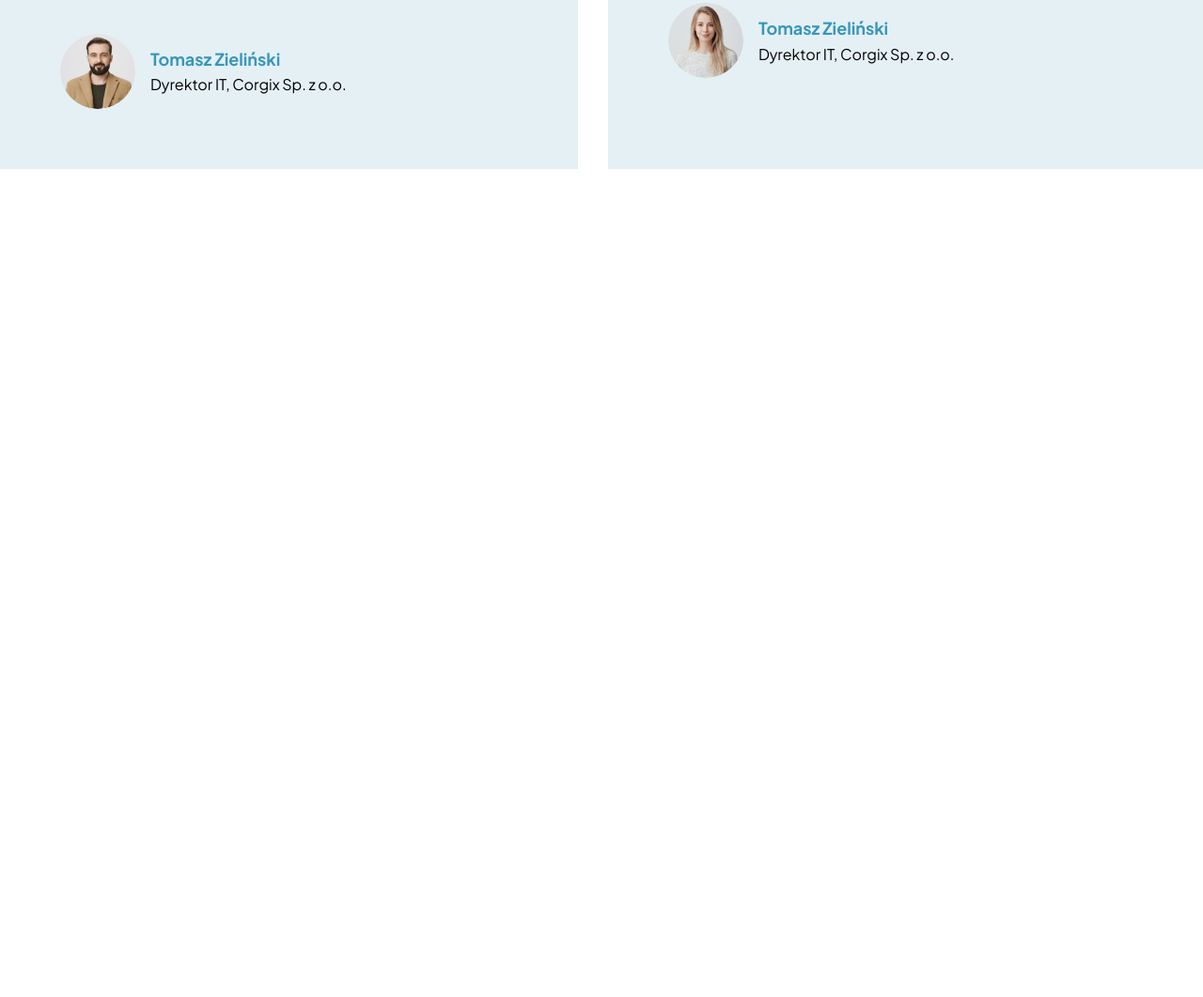
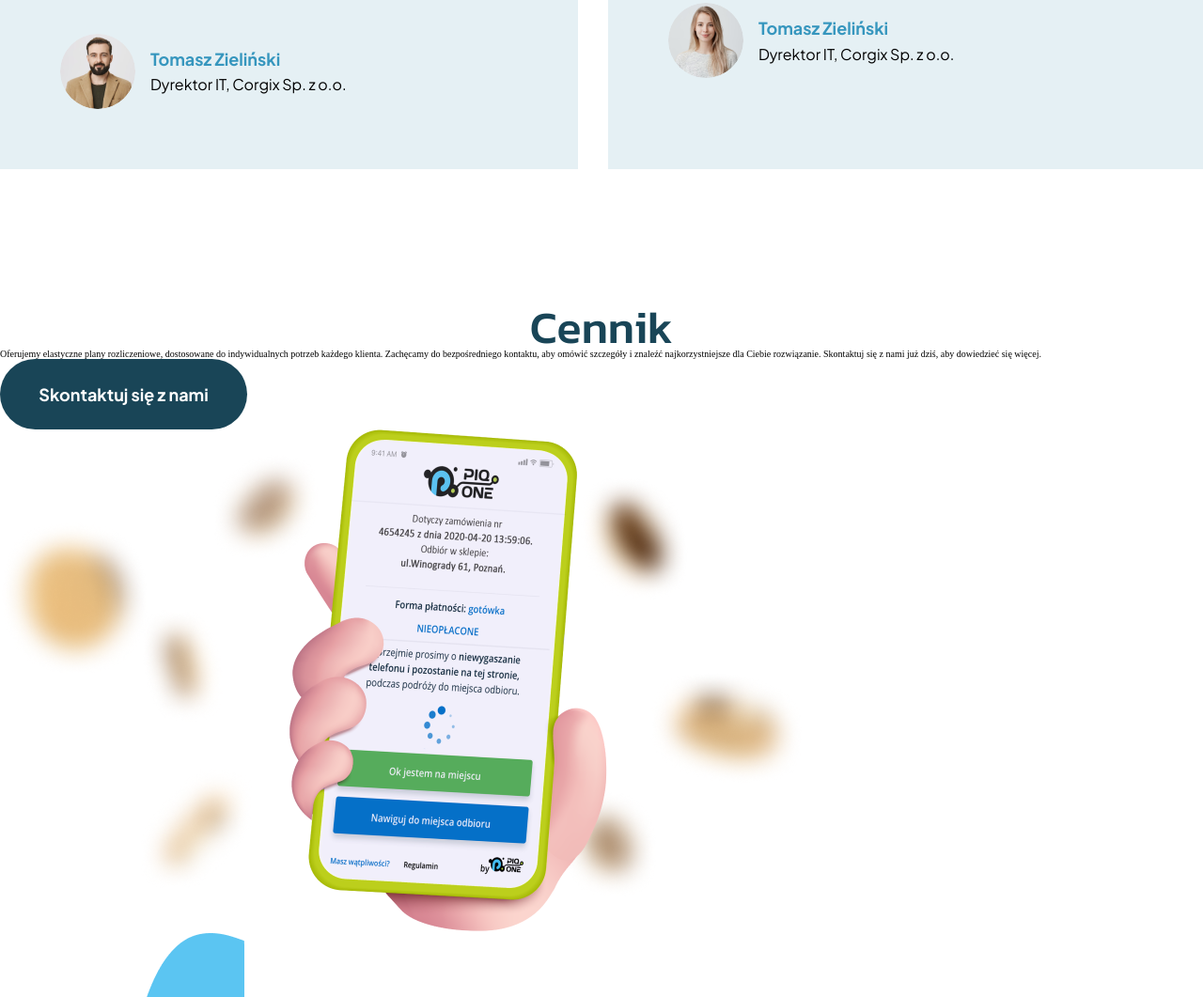
Before and after one commit to sara-zalesinska/Click-Collect--landing-page, a website built with Vite: page index.html in a window 1280 px wide. Shown: the part 4768-5829 px from the top of the page at 94% size. Before the commit the page ends 5092 px from the top, so only its background shows below. Built offline with nearby package versions, Linux system fonts and the light colour scheme.

Commit message:
created pricing section

```diff
--- a/index.html
+++ b/index.html
@@ -172,7 +172,17 @@
         </div>
         </div>
       </section>
-
+      <section class="pricing-section">
+        <div class="pricing-text-content">
+          <h2 class="pricing-text-content__heading section-title">Cennik</h2>
+          <p class="pricing-text-content__paragraph">Oferujemy elastyczne plany rozliczeniowe, dostosowane do indywidualnych potrzeb każdego klienta. Zachęcamy do bezpośredniego kontaktu, aby omówić szczegóły i znaleźć najkorzystniejsze dla Ciebie rozwiązanie. Skontaktuj się z nami już dziś, aby dowiedzieć się więcej.</p>
+          <button class="pricing-text-content__button button">Skontaktuj się z nami</button>
+        </div>
+        <div class="pricing-visual-content">
+          <img src="./images/pics/smartphone-pricing-pic.png" alt="smartphone in a hand" class="pricing-visual-content__smartphone-pic">
+        </div>
+        <img src="./images/blobs/blob-pricing.png" alt="" class="pricing-visual-content__blob-pic">
+      </section>
    </main>
     <script type="module" src="/main.js"></script>
   </body>
```
